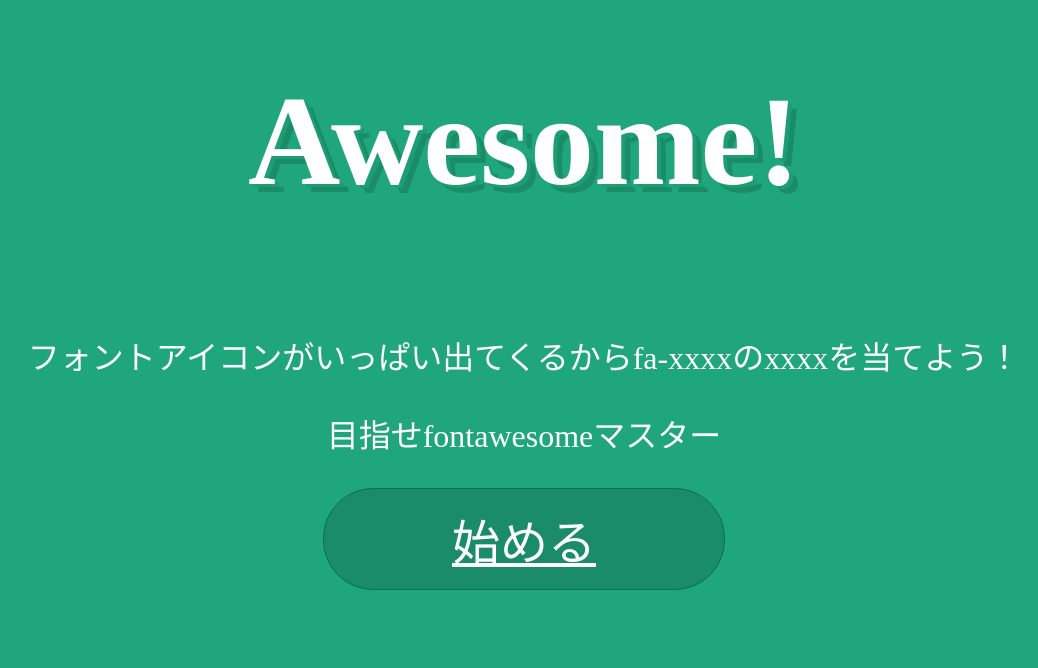
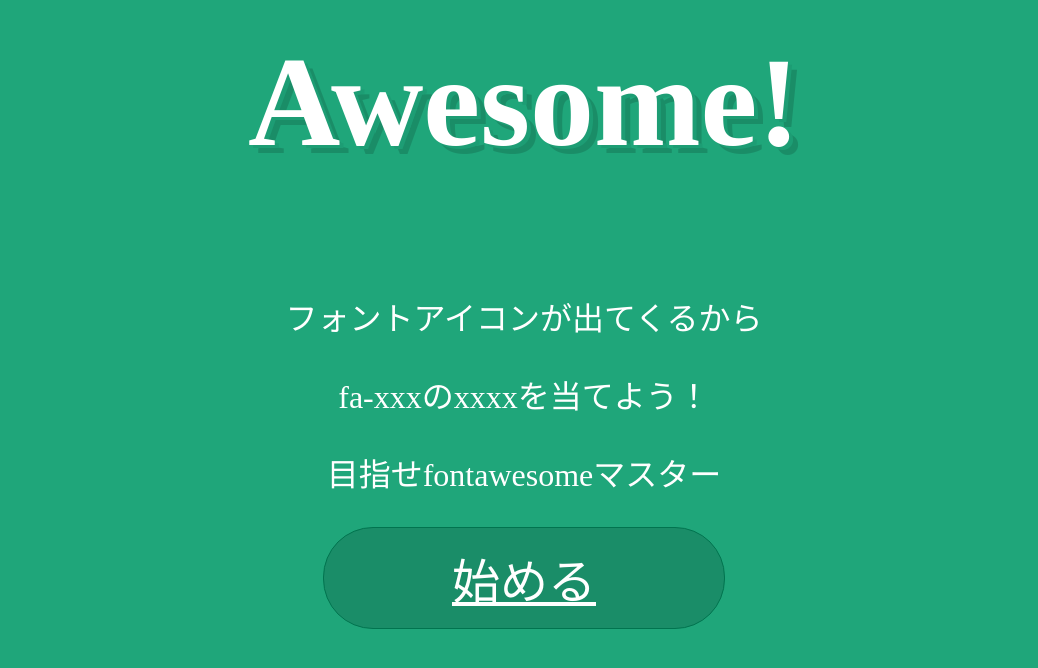
Before and after one commit to jacksmam/fontawesomeQuiz, an Angular app: page / in a window 1280 px wide. Shown: the part 122-790 px from the top of the page, without its empty margins (116-1154 px from the left). Built offline with nearby package versions, Linux system fonts and the light colour scheme.

Commit message:
レイアウト調整

```diff
--- a/src/app/top/top.component.html
+++ b/src/app/top/top.component.html
@@ -1,7 +1,8 @@
 <div class="ly-main">
   <h1 class="top-title">Awesome!</h1>
   <section class="description">
-    <p>フォントアイコンがいっぱい出てくるからfa-xxxxのxxxxを当てよう！</p>
+    <p>フォントアイコンが出てくるから</p>
+    <p>fa-xxxのxxxxを当てよう！</p>
     <p>目指せfontawesomeマスター</p>
   </section>
   <a href="quiz" class="start-button"> 始める </a>
--- a/src/app/top/top.component.styl
+++ b/src/app/top/top.component.styl
@@ -19,6 +19,7 @@
 .start-button
   width 400px
   height 100px
+  flex 0 0 100px
   display flex
   justify-content center
   align-items center
--- a/src/index.html
+++ b/src/index.html
@@ -9,6 +9,6 @@
   <link rel="stylesheet" href="/assets/css/font-awesome.min.css">
 </head>
 <body>
-  <app-root>Loading...</app-root>
+  <app-root></app-root>
 </body>
 </html>
```
